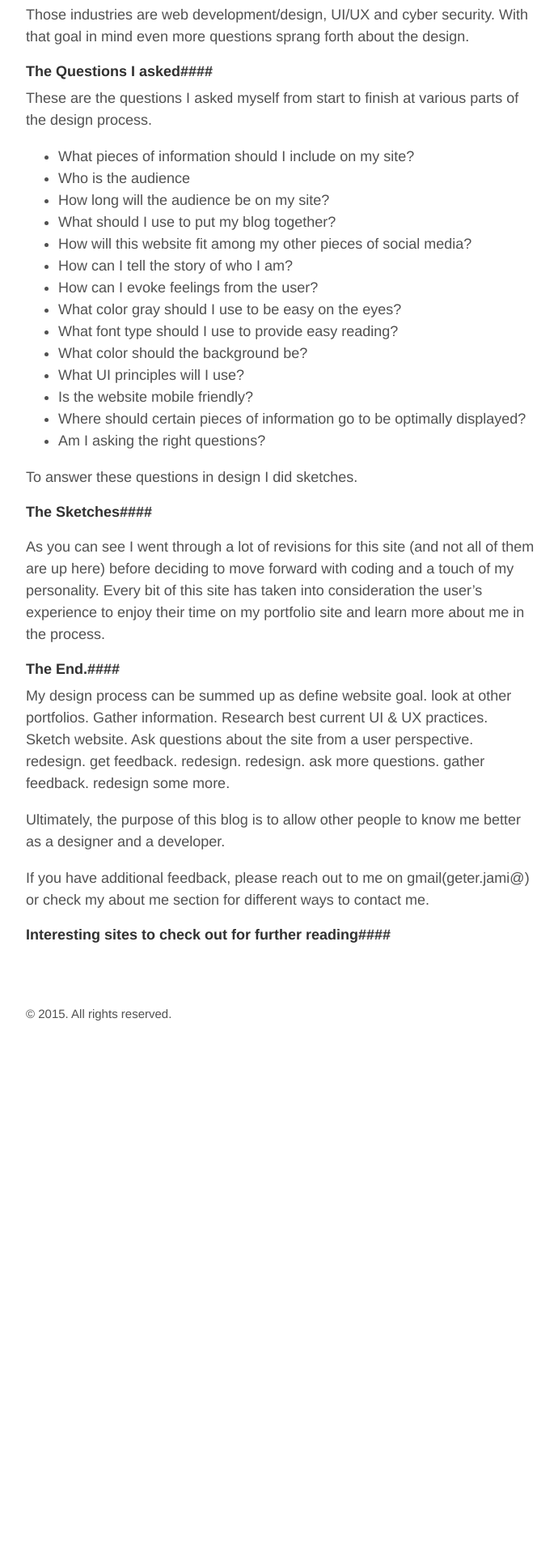
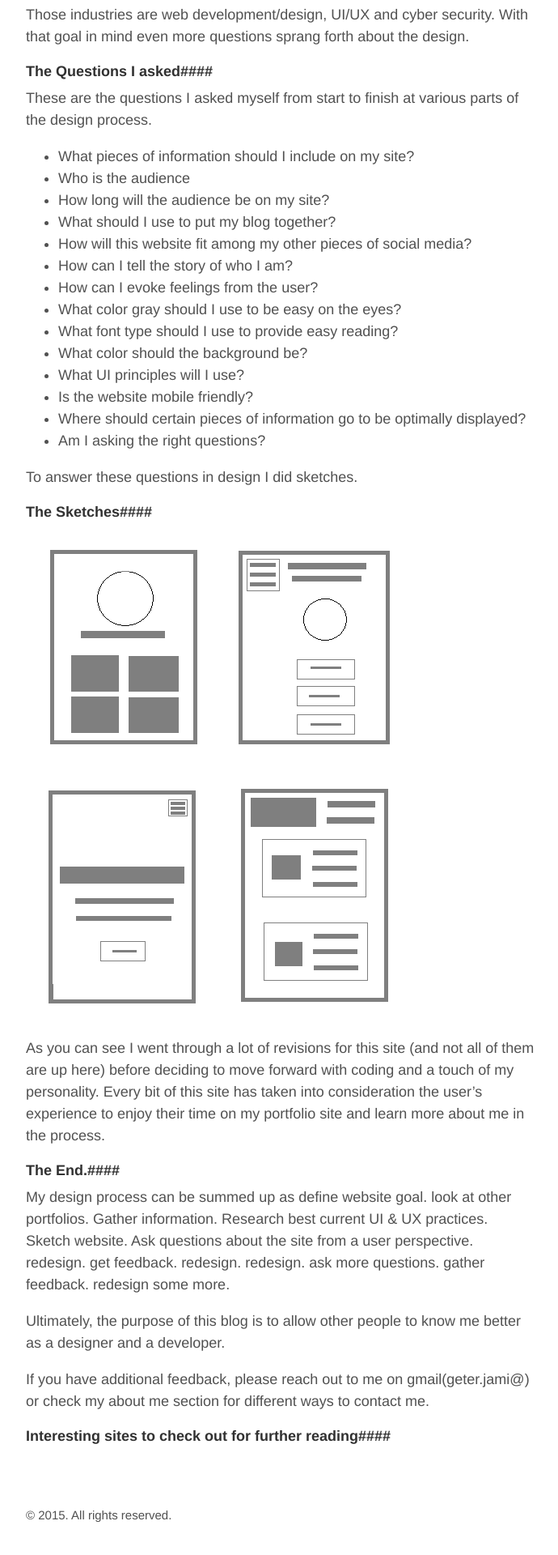
Before and after one commit to TheJcode/TheJcode.github.io, a Jekyll site: the page built from _posts/2015-08-06-why-this-style-for-a-portfolio-site.md, in a window 1280 px wide. Shown: the part 1028-2948 px from the top of the page at 81% size, without its empty margins (293-983 px from the left). Built offline with Jekyll 4.4.1, drawn with Linux system fonts in a browser that asks for light colours; before the commit the page ends 2329 px from its top, so only the background shows below that.

Commit message:
Update 2015-08-06-why-this-style-for-a-portfolio-site.md

```diff
--- a/_posts/2015-08-06-why-this-style-for-a-portfolio-site.md
+++ b/_posts/2015-08-06-why-this-style-for-a-portfolio-site.md
@@ -44,7 +44,7 @@
 
 ####The Sketches####
 
-[](/images/wireframesketches.png)
+![Sketches for different website layouts](https://github.com/TheJcode/TheJcode.github.io/blob/master/images/wireframesketches.png)
 
 As you can see I went through a lot of revisions for this site (and not all of them are up here) before deciding to move forward with coding and a touch of my personality. Every bit of this site has taken into consideration the user's experience to enjoy their time on my portfolio site and learn more about me in the process.
 
```
